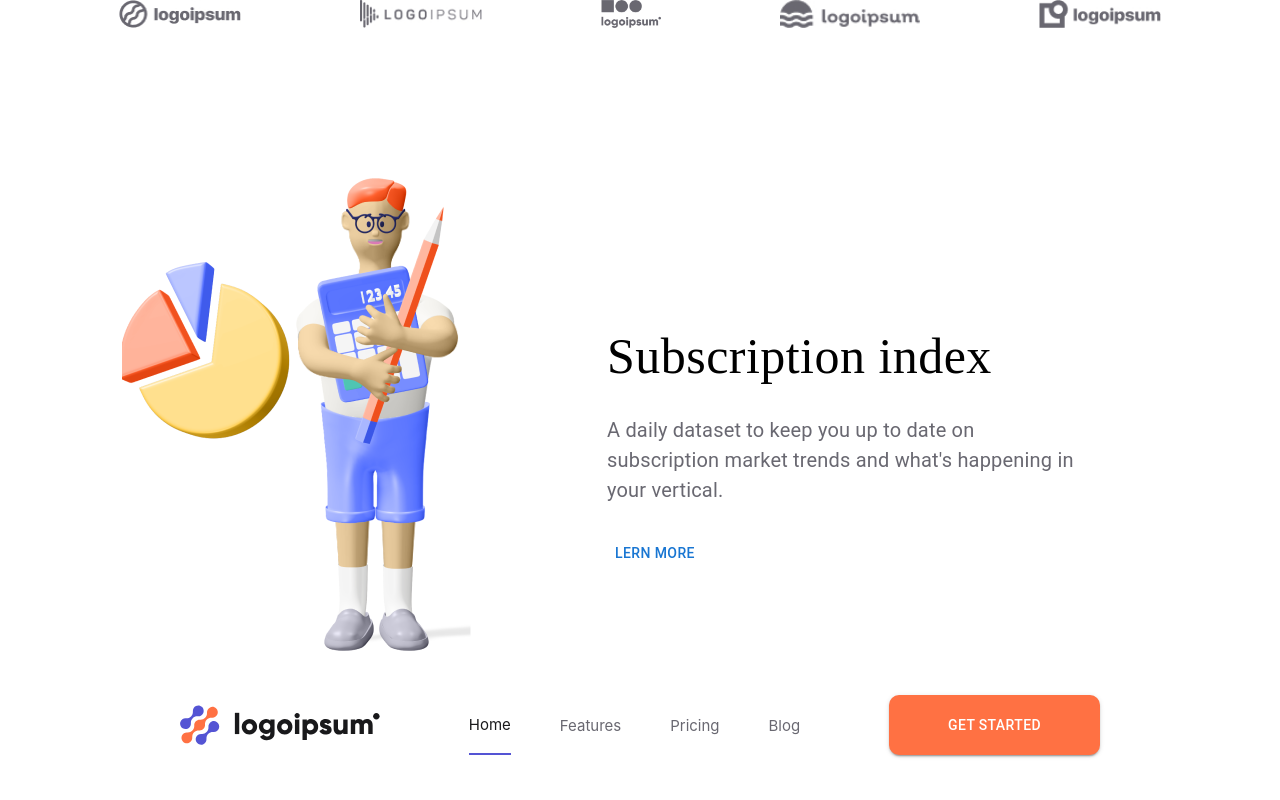
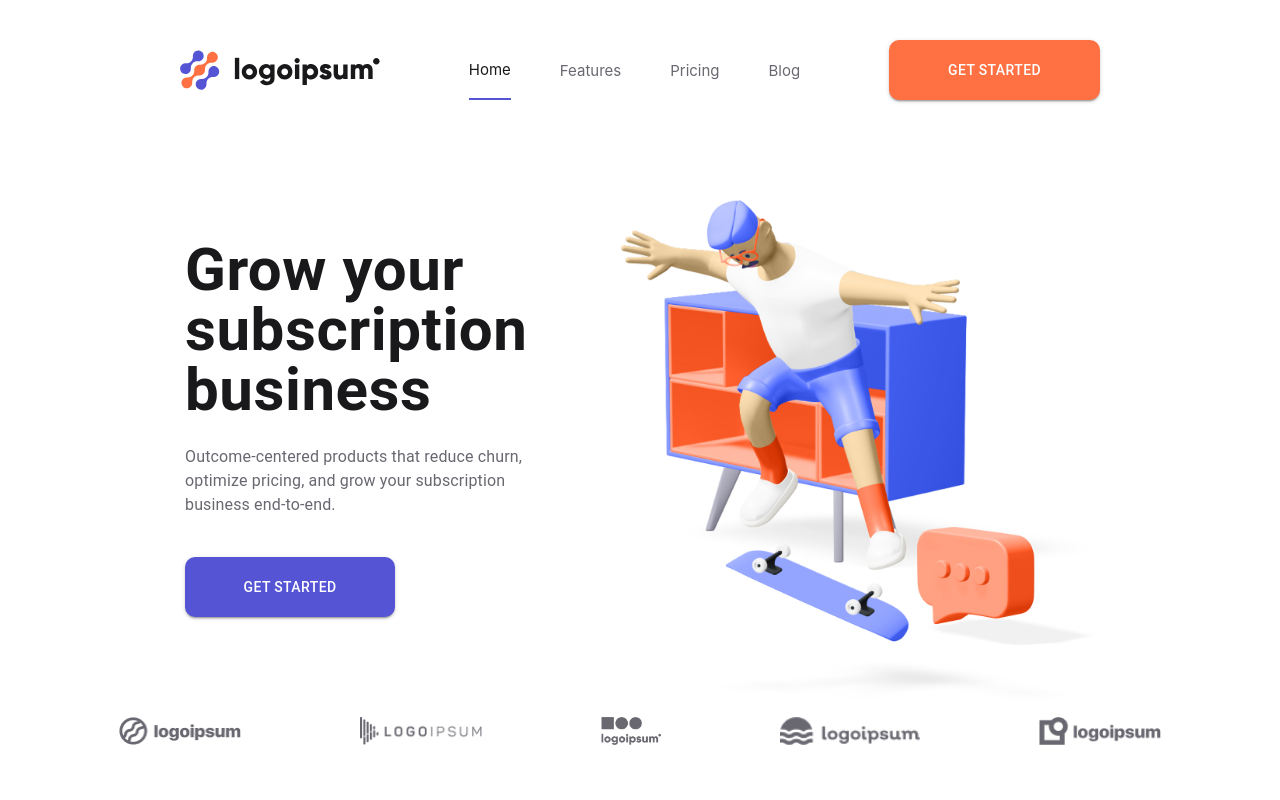
Before and after one commit to sdsplayer/firstTeamwork, a React (Create React App) app: page / in a window 1280 px wide. Shown: the top 800 px of the page. Built offline with nearby package versions, Linux system fonts and the light colour scheme.

Commit message:
about updated

```diff
--- a/src/App.jsx
+++ b/src/App.jsx
@@ -7,9 +7,9 @@ import Header from './components/Header'
 function App() {
   return (
     <div>
-      <About/>
       <Navbar/>
       <Header/>
+      <About/>
     </div>
   );
 }
--- a/src/components/About/index.jsx
+++ b/src/components/About/index.jsx
@@ -3,9 +3,10 @@ import { Box, Grid, Typography, Button } from '@mui/material';
 import IMG from '../../assets/Img/Group.jpg';
 import IMG1 from '../../assets/Img/Group1.jpg';
 import IMG2 from '../../assets/Img/Group3.jpg';
-import IMG3 from '../../assets/Img/Group24.jpg';
+import IMG3 from '../../assets/Img/Group24.jpg'
 import IMG4 from '../../assets/Img/Vector.jpg';
 import IMG5 from '../../assets/Img/Content.png';
+
 
 
 export default function ResponsiveGrid() {
--- a/src/components/Header/index.jsx
+++ b/src/components/Header/index.jsx
@@ -8,7 +8,8 @@ const Header = () => {
 
         <Main>
             <Box sx={{
-                paddingTop: '40px'
+                paddingTop: '40px',
+                marginBottom: '100px'
             }}>
                 <Typography sx={{
                     font: 'DMSans',
```
Also changed, not shown: 1 other file (tests, documents, lock files or other folders).
